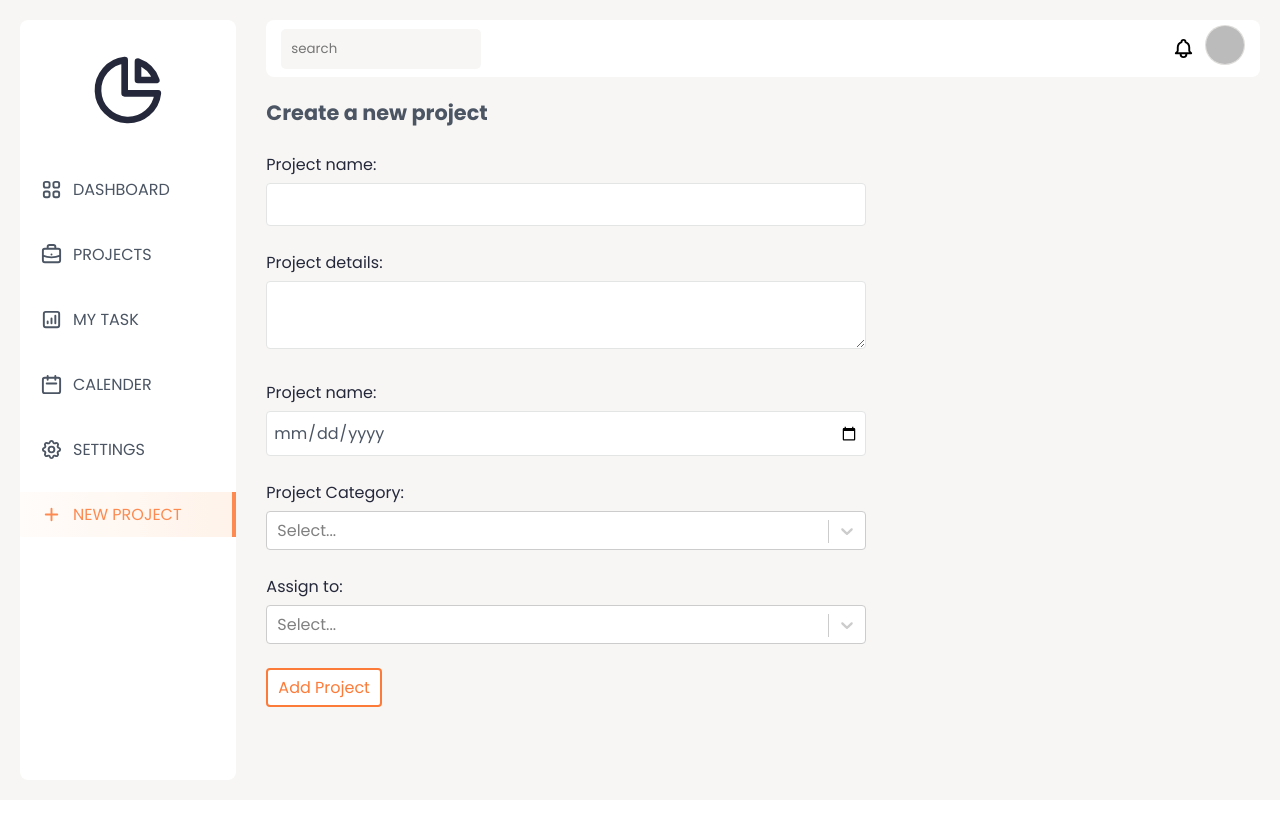
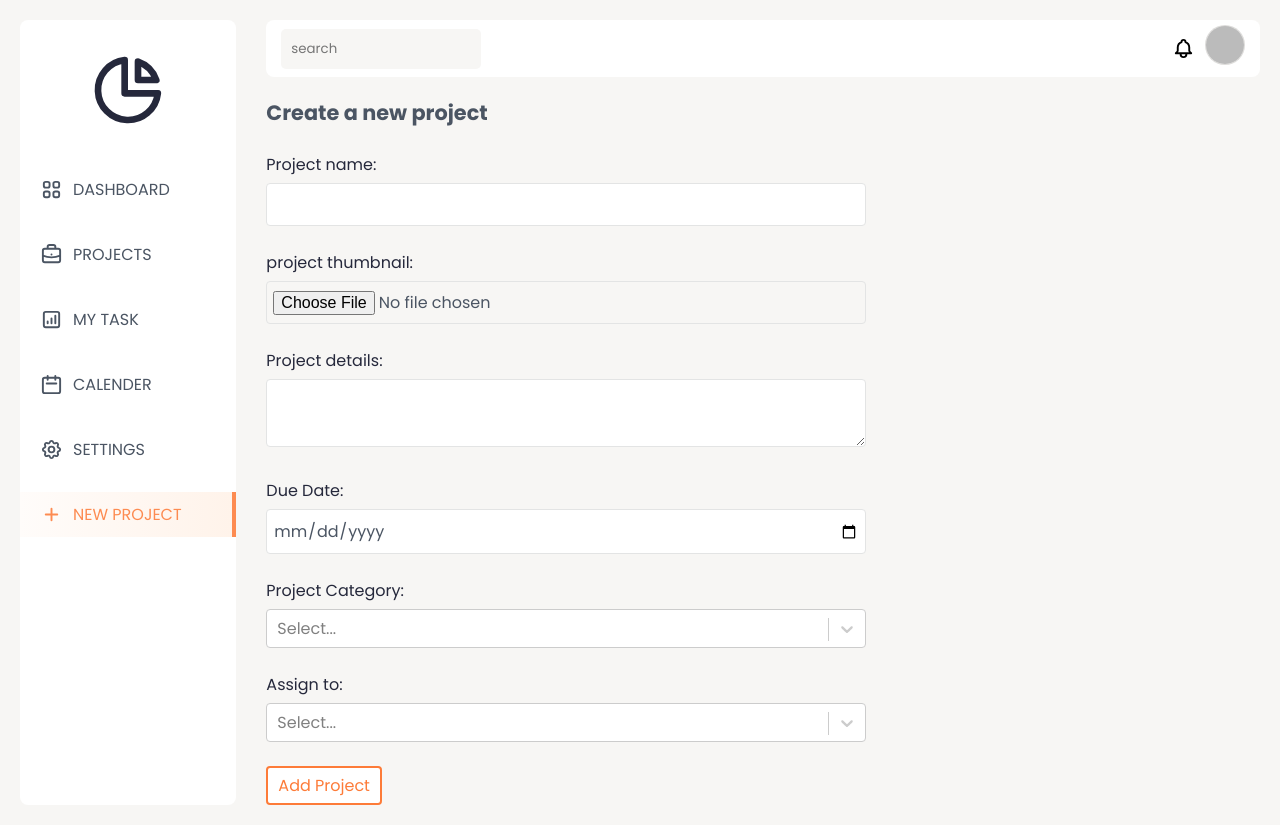
Before and after one commit to huzitaiwo/coolteams, a React (Create React App) app: page /create in a window 1280 px wide. Before the commit the page ends 800 px from the top, so only its background shows below. Built offline with nearby package versions, Linux system fonts and the light colour scheme; no server answers; the database is empty; sample sign-in values are in the browser's storage.

Commit message:
added project thumbnail input

```diff
--- a/src/pages/create/Create.js
+++ b/src/pages/create/Create.js
@@ -117,6 +117,7 @@ export default function Create() {
     <div className='create-form'>
       <h2 className={`page-title ${mode}`}>Create a new project</h2>
       <form onSubmit={handleSubmit}>
+
         <label>
           <span>Project name:</span>
           <input
@@ -127,6 +128,17 @@ export default function Create() {
             value={name}
           />
         </label>
+
+        <label>
+        <span>project thumbnail:</span>
+        <input
+          className={mode}
+          required
+          type="file"
+          onChange={handleFileChange}
+        />
+        {thumbnailError && <div className='error'>{thumbnailError}</div>}
+      </label>
 
         <label>
           <span>Project details:</span>
@@ -141,7 +153,7 @@ export default function Create() {
         </label>
 
         <label>
-          <span>Project name:</span>
+          <span>Due Date:</span>
           <input
             className={mode}
             required
```
